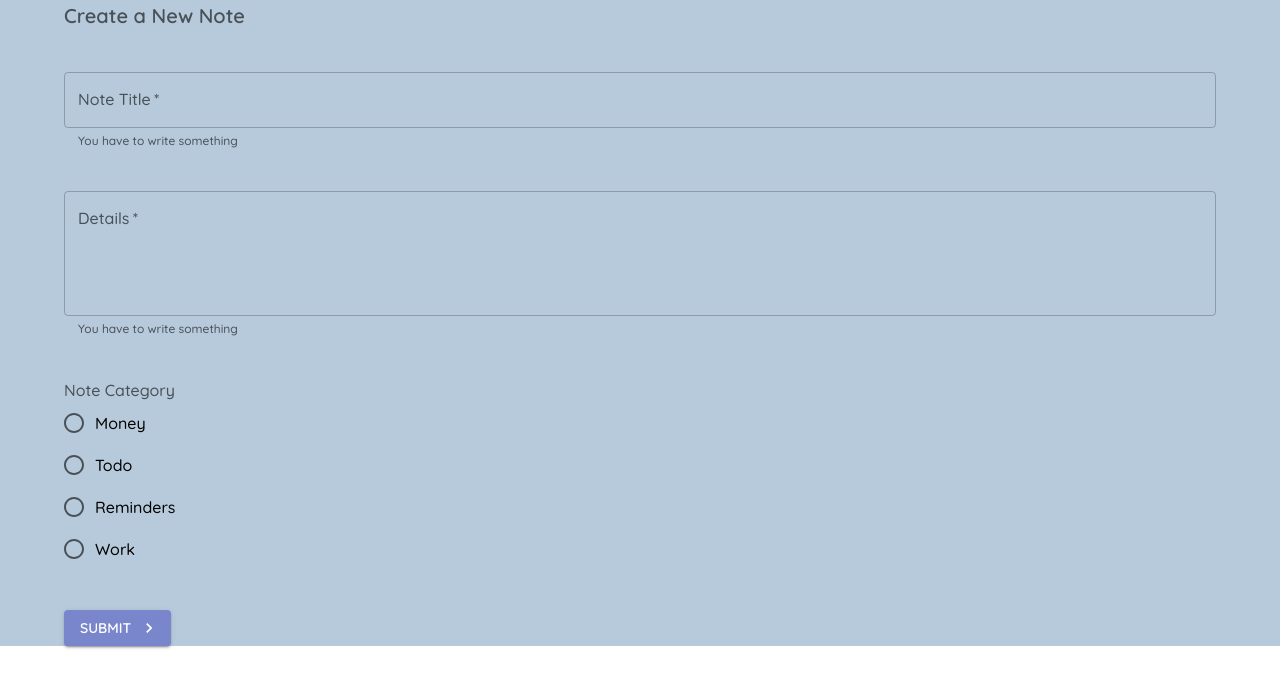
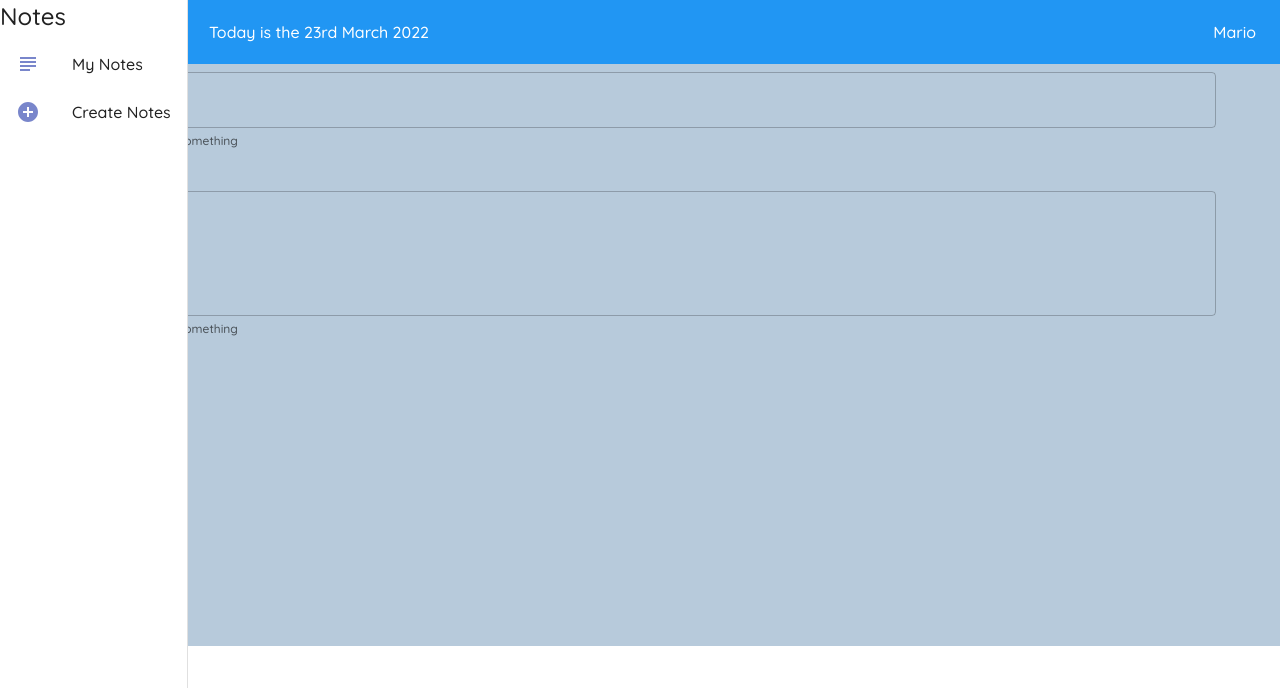
Before and after one commit to anangyoga/mui-notes-app, a React (Create React App) app: page /create in a window 1280 px wide. Shown: the top 688 px of the page. Built offline with nearby package versions, Linux system fonts and the light colour scheme.

Commit message:
appbar and date-fns

```diff
--- a/package.json
+++ b/package.json
@@ -11,6 +11,7 @@
     "@testing-library/jest-dom": "^5.11.9",
     "@testing-library/react": "^11.2.5",
     "@testing-library/user-event": "^12.7.1",
+    "date-fns": "^2.28.0",
     "react": "^17.0.1",
     "react-dom": "^17.0.1",
     "react-router-dom": "^5.2.0",
--- a/src/components/Layout.js
+++ b/src/components/Layout.js
@@ -1,9 +1,54 @@
-import { Box } from "@mui/system";
 import React from "react";
+import { Drawer, Box, AppBar, Toolbar, Typography, Divider, List, ListItem, ListItemIcon, ListItemText } from "@mui/material";
+import InboxIcon from "@mui/icons-material/MoveToInbox";
+import MailIcon from "@mui/icons-material/Mail";
+import { AddCircleOutlined, SubjectOutlined } from "@mui/icons-material";
+import { useHistory } from "react-router-dom";
+import { format } from "date-fns";
+
+const drawerWidth = 185;
 
 export default function Layout({ children }) {
+  const history = useHistory();
+  const menuItems = [
+    {
+      text: "My Notes",
+      icon: <SubjectOutlined color="secondary" />,
+      path: "/",
+    },
+    {
+      text: "Create Notes",
+      icon: <AddCircleOutlined color="secondary" />,
+      path: "/create",
+    },
+  ];
+
   return (
     <div>
+      {/* appBar */}
+      <AppBar elevation={0} sx={{ width: `calc(100% - ${drawerWidth}px)`, ml: `${drawerWidth}px` }}>
+        <Toolbar>
+          <Typography sx={{ flexGrow: 1 }}>Today is the {format(new Date(), "do MMMM Y")}</Typography>
+          <Typography>Mario</Typography>
+        </Toolbar>
+      </AppBar>
+
+      {/* permanent drawer */}
+      <Drawer sx={{ display: "flex" }} paperAnchorLeft variant="permanent" anchor="left">
+        <Typography variant="h5" component="h5">
+          Notes
+        </Typography>
+
+        {/* list / links */}
+        <List>
+          {menuItems.map((item) => (
+            <ListItem button key={item.text} onClick={() => history.push(item.path)}>
+              <ListItemIcon>{item.icon}</ListItemIcon>
+              <ListItemText primary={item.text} />
+            </ListItem>
+          ))}
+        </List>
+      </Drawer>
       <Box
         sx={{
           background: "#B7CADB",
--- a/src/pages/Create.js
+++ b/src/pages/Create.js
@@ -59,7 +59,7 @@ export default function Create() {
           }}
           label="Note Title"
           variant="outlined"
-          color="secondary"
+          color="primary"
           fullWidth
           required
           error={titleError}
@@ -73,7 +73,7 @@ export default function Create() {
           }}
           label="Details"
           variant="outlined"
-          color="secondary"
+          color="primary"
           // multiline and row to expand the width/height of the box
           multiline
           rows={4}
```
Also changed, not shown: 1 other file (tests, documents, lock files or other folders).
